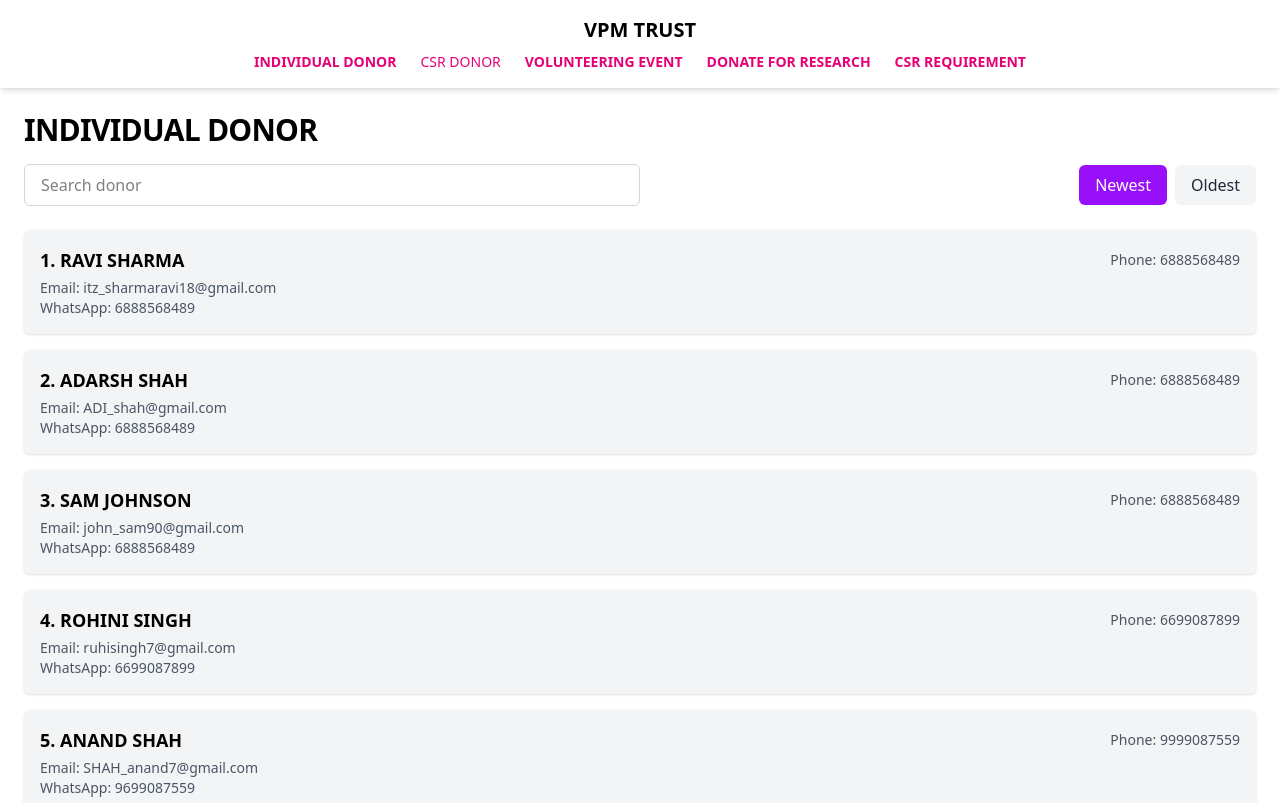
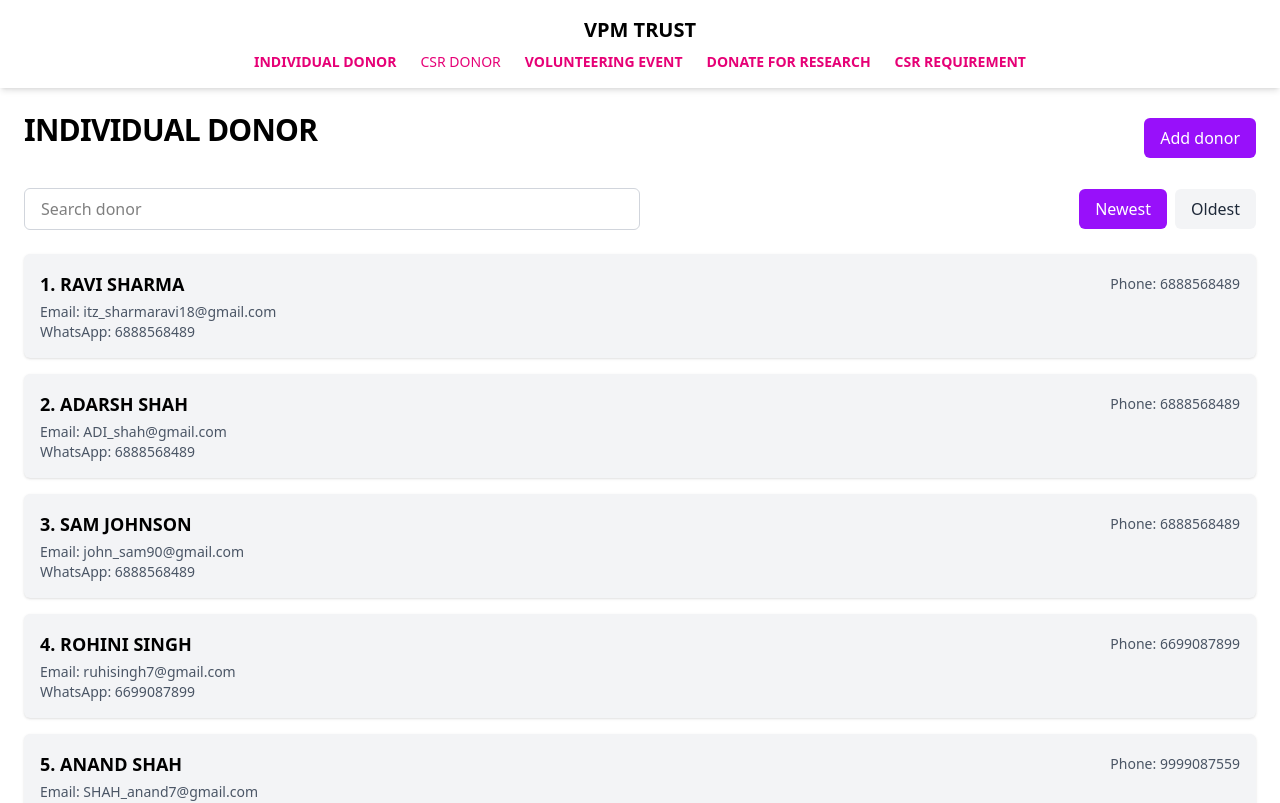
Before and after one commit to VPMWebApps/Frontend---Donor-database, a React (Vite) app in the folder frontend/: page /individual-donor in a window 1280 px wide. Shown: the top 803 px of the page. Built offline with nearby package versions, Linux system fonts and the light colour scheme.

Commit message:
Added a button for new screens

```diff
--- a/frontend/src/components/IndividualDonor/IndividualDonor.jsx
+++ b/frontend/src/components/IndividualDonor/IndividualDonor.jsx
@@ -25,8 +25,13 @@ const IndividualDonor = () => {
 
   return (
     <div className="p-6 bg-white min-h-screen">
-      <h1 className="text-3xl font-bold mb-4 tracking-tight">INDIVIDUAL DONOR</h1>
+      <div className="flex flex-col md:flex-row md:items-center md:justify-between gap-4 mb-6">
+        <h1 className="text-3xl font-bold mb-4 tracking-tight">INDIVIDUAL DONOR</h1>
+        <button className="px-4 py-2 rounded-md bg-purple-600 text-white cursor-pointer ">
+          Add donor
+        </button>
 
+      </div>
       <div className="flex flex-col md:flex-row md:items-center md:justify-between gap-4 mb-6">
         <input
           type="text"
```
